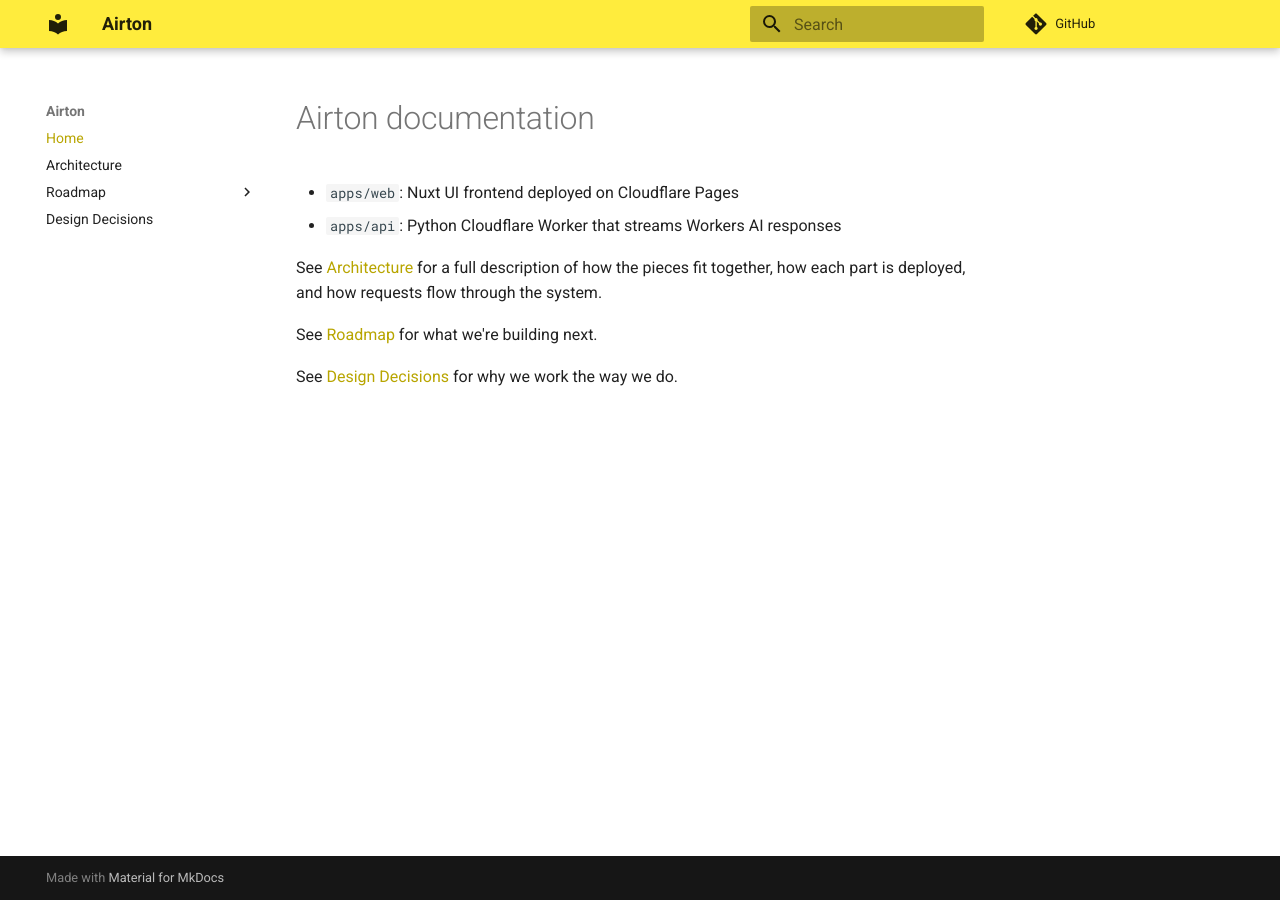
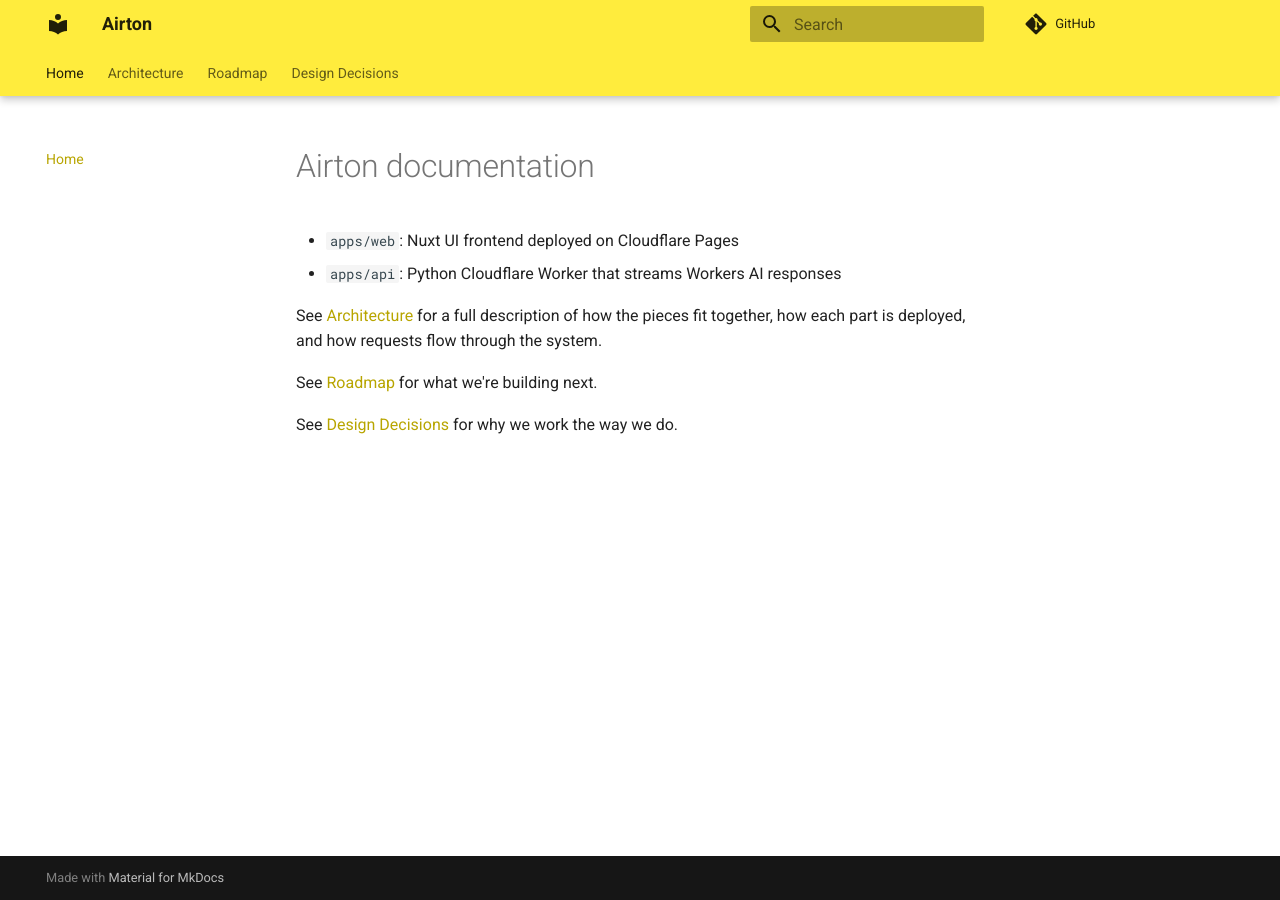
Before and after one commit to MarcoAAlmeida/airton, an MkDocs documentation site: the page built from docs/content/index.md, in a window 1280 px wide. Built offline with MkDocs 1.6.1 and Material for MkDocs 9.7.7, drawn with Linux system fonts in a browser that asks for light colours; comment, search, counter and statistics services are not loaded.

Commit message:
Enable Material navigation tabs and section index pages
Makes Roadmap, Activity 01, and Design Decisions properly navigable
as the docs site grows: top-level sections render as tabs, and
section titles link to their own overview page instead of only
expanding a dropdown.

Co-Authored-By: Claude Sonnet 5 <noreply@anthropic.com>

```diff
--- a/docs/mkdocs.yml
+++ b/docs/mkdocs.yml
@@ -17,6 +17,15 @@ theme:
   name: material
   palette:
     primary: yellow
+  features:
+    - navigation.tabs
+    - navigation.tabs.sticky
+    - navigation.sections
+    - navigation.indexes
+    - navigation.top
+    - toc.follow
+    - search.suggest
+    - search.highlight
 
 markdown_extensions:
   - pymdownx.superfences:
```
